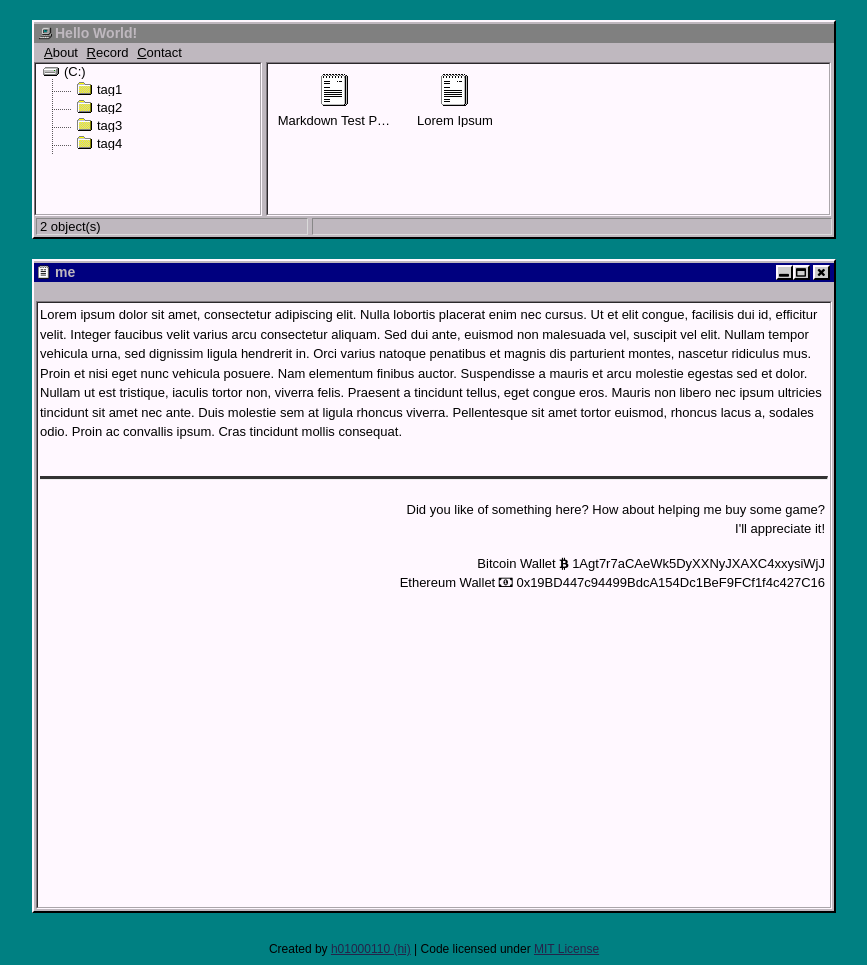
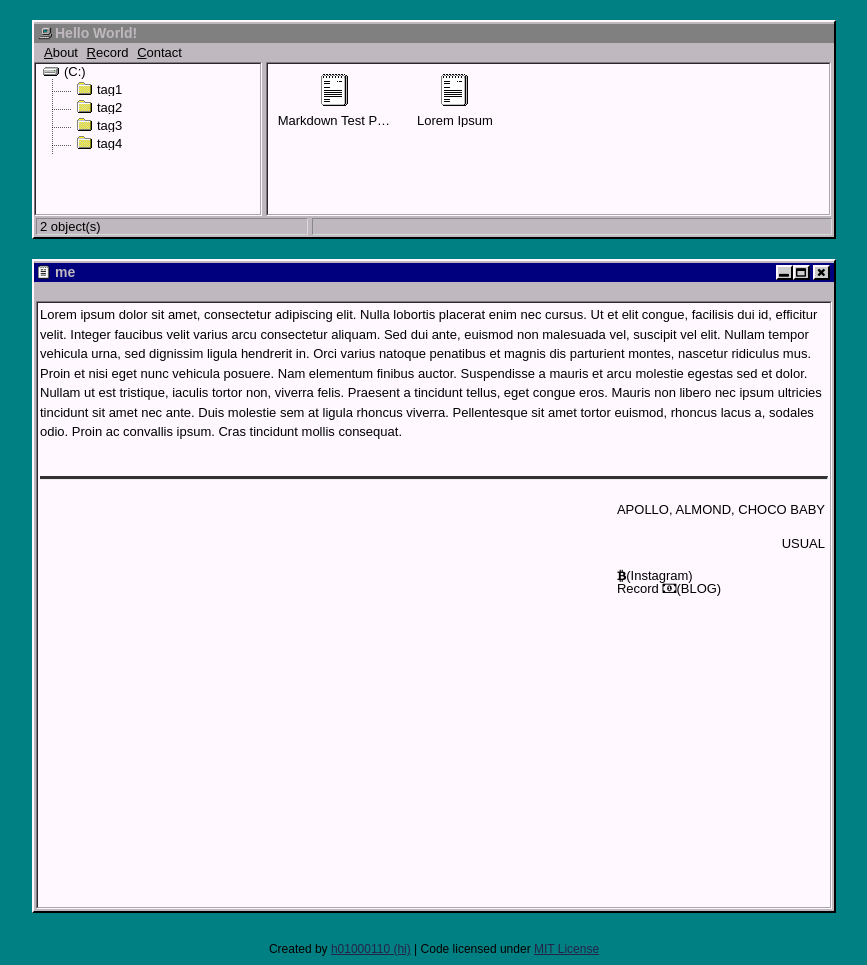
Before and after one commit to Revy77/Revy77.github.io, a Jekyll site: the page built from me/index.md, in a window 1280 px wide. Shown: the whole page, without its empty margins (206-1073 px from the left). Built offline with Jekyll 4.4.1, drawn with Linux system fonts in a browser that asks for light colours.

Commit message:
Update donate.html

```diff
--- a/_includes/donate.html
+++ b/_includes/donate.html
@@ -2,7 +2,6 @@
 <hr>
 <br>
 <div class="donate">
-	<p>Did you like of something here? How about helping me buy some game?<br>
-	I'll appreciate it!</p>
-	<p>Bitcoin Wallet <i class="fa fa-btc"></i> 1Agt7r7aCAeWk5DyXXNyJXAXC4xxysiWjJ<br>Ethereum Wallet <i class="fa fa-money"></i> 0x19BD447c94499BdcA154Dc1BeF9FCf1f4c427C16</p>
+	<p>APOLLO, ALMOND, CHOCO BABY</p>
+	<p> USUAL</p> <i class="fa fa-btc"></i>(Instagram)<br>Record <i class="fa fa-money"></i>(BLOG)</p>
 </div>
```
